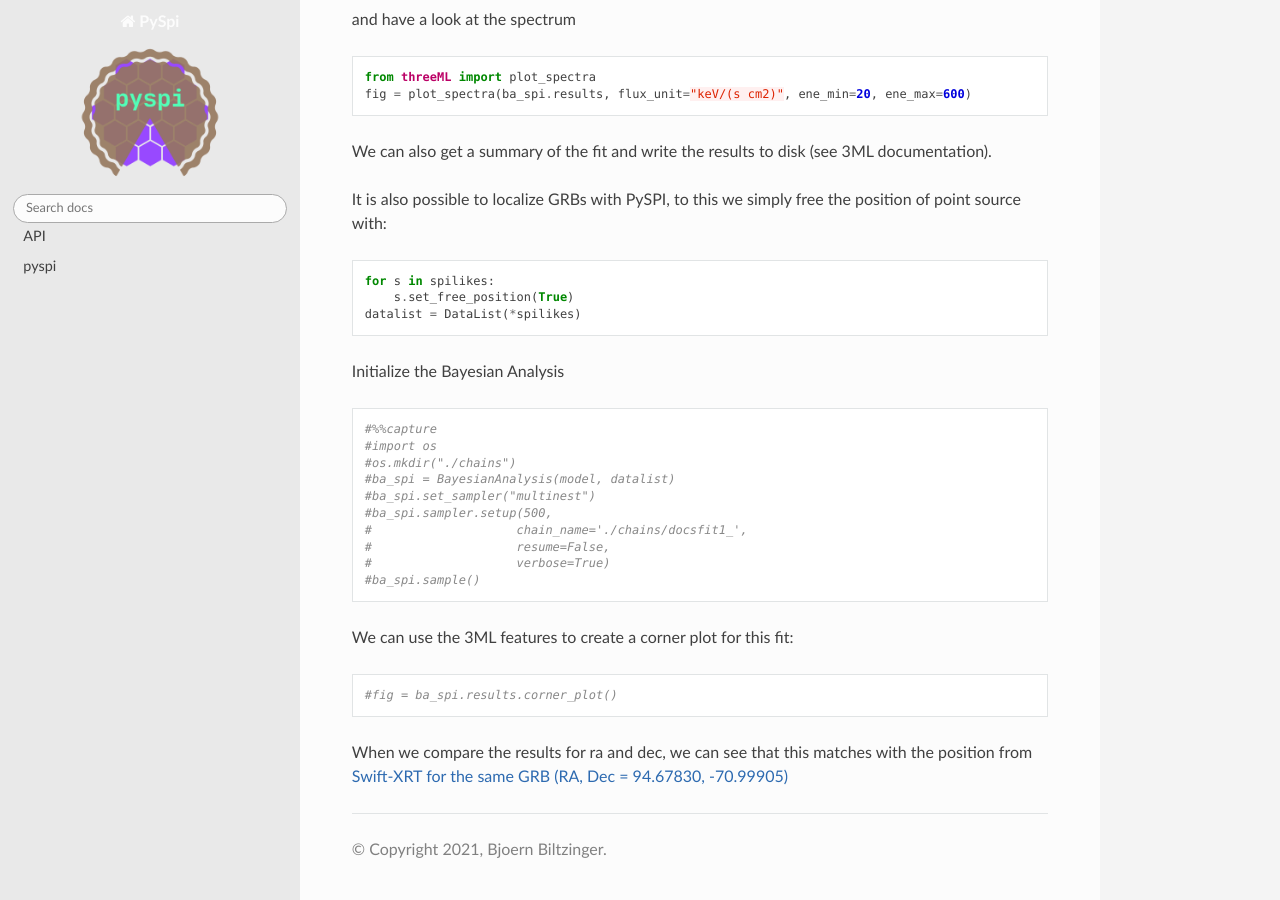
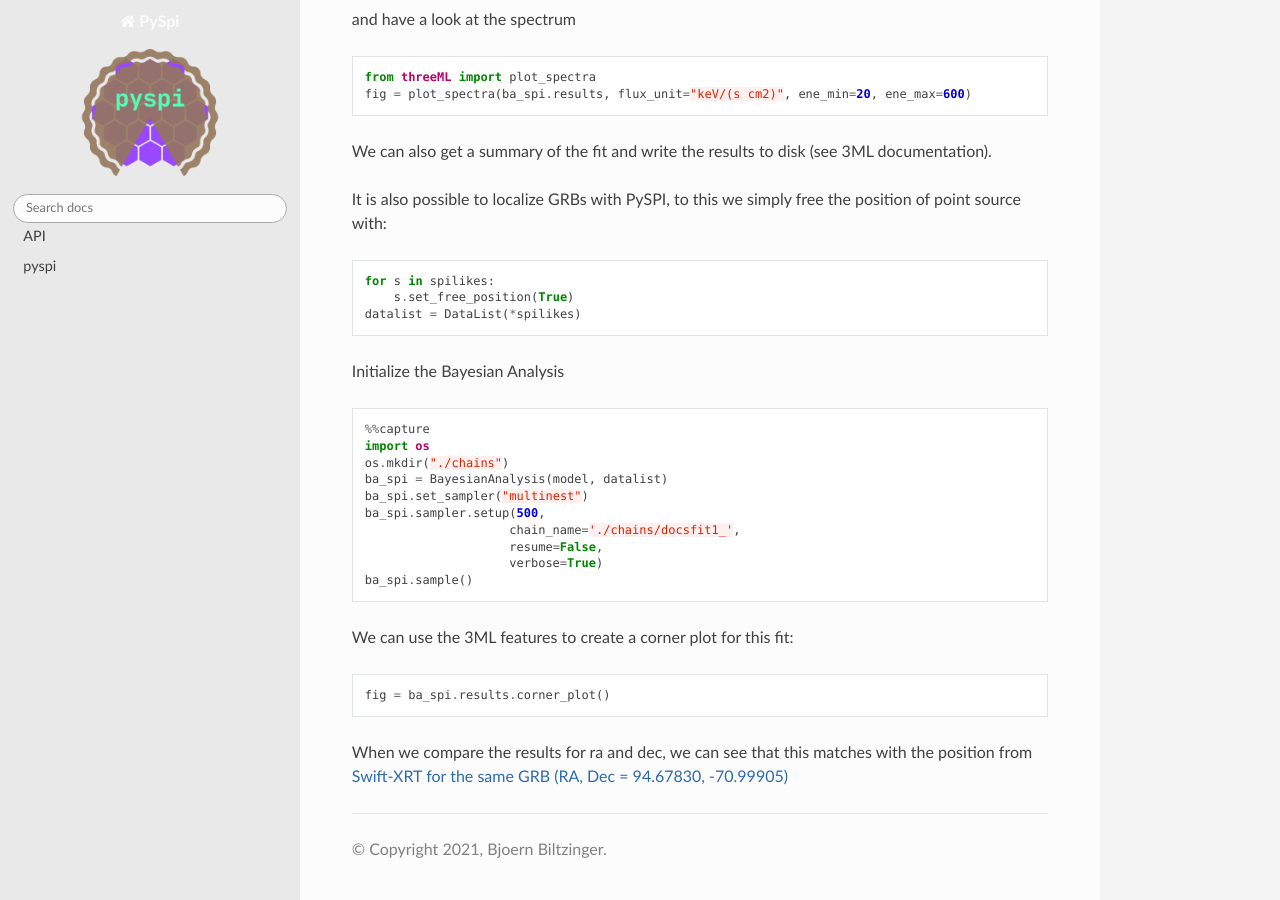
Before and after one commit to BjoernBiltzinger/pyspi, a Sphinx documentation site: the page built from docs/md_docs/grb_analysis.md, in a window 1280 px wide and 900 px high, scrolled down 3608 px. Built offline with Sphinx 7.4.7 and the Read the Docs theme 2.0.0, drawn with Linux system fonts in a browser that asks for light colours; pages that are not in the unit, such as notebooks, are missing from menus; the version number could not be read and is left out.

````diff
--- a/docs/md_docs/grb_analysis.md
+++ b/docs/md_docs/grb_analysis.md
@@ -182,22 +182,22 @@ datalist = DataList(*spilikes)
 ```
 Initialize the Bayesian Analysis
 ```python
-#%%capture
-#import os
-#os.mkdir("./chains")
-#ba_spi = BayesianAnalysis(model, datalist)
-#ba_spi.set_sampler("multinest")
-#ba_spi.sampler.setup(500,
-#                    chain_name='./chains/docsfit1_',
-#                    resume=False,
-#                    verbose=True)
-#ba_spi.sample()
+%%capture
+import os
+os.mkdir("./chains")
+ba_spi = BayesianAnalysis(model, datalist)
+ba_spi.set_sampler("multinest")
+ba_spi.sampler.setup(500,
+                    chain_name='./chains/docsfit1_',
+                    resume=False,
+                    verbose=True)
+ba_spi.sample()
 ```
 
 We can use the 3ML features to create a corner plot for this fit:
 
 ```python
-#fig = ba_spi.results.corner_plot()
+fig = ba_spi.results.corner_plot()
 ```
 
 When we compare the results for ra and dec, we can see that this matches with the position from [Swift-XRT for the same GRB (RA, Dec = 94.67830, -70.99905)](https://gcn.gsfc.nasa.gov/gcn/other/120711A.gcn3)
````
